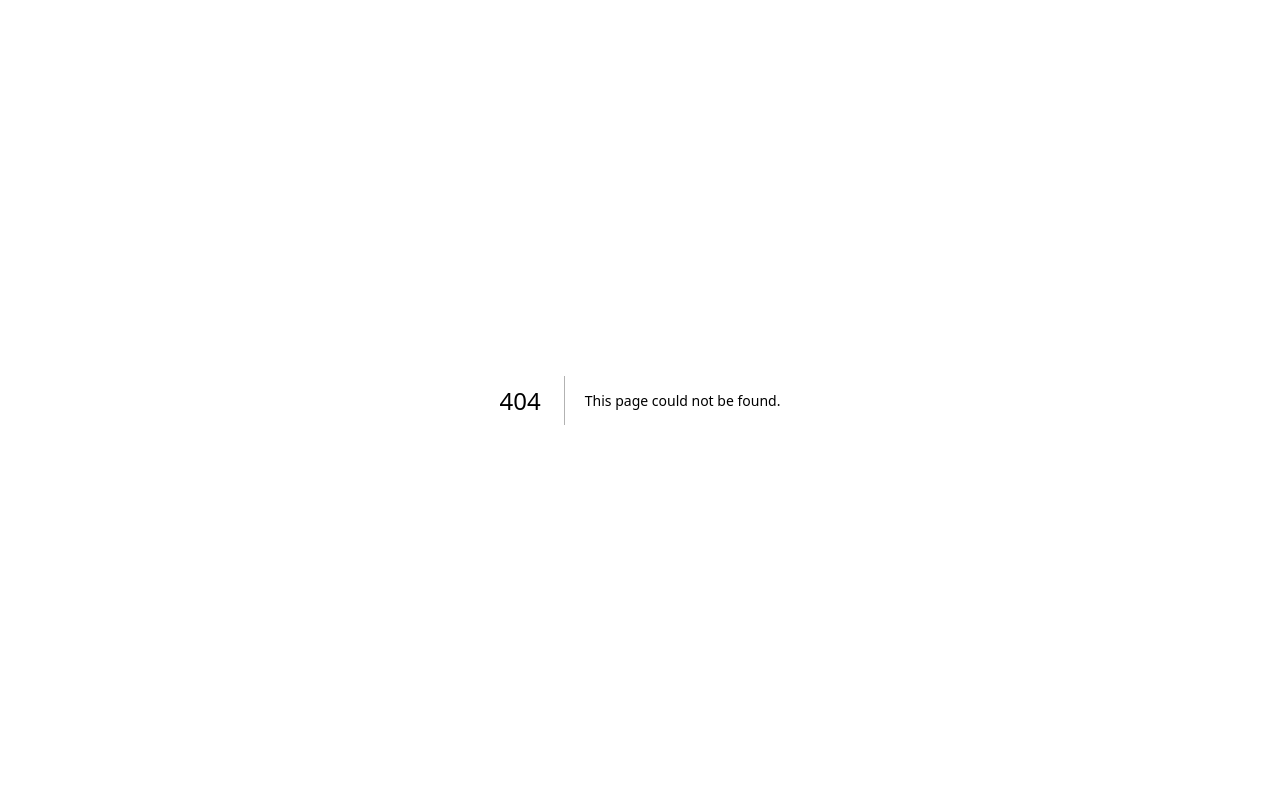
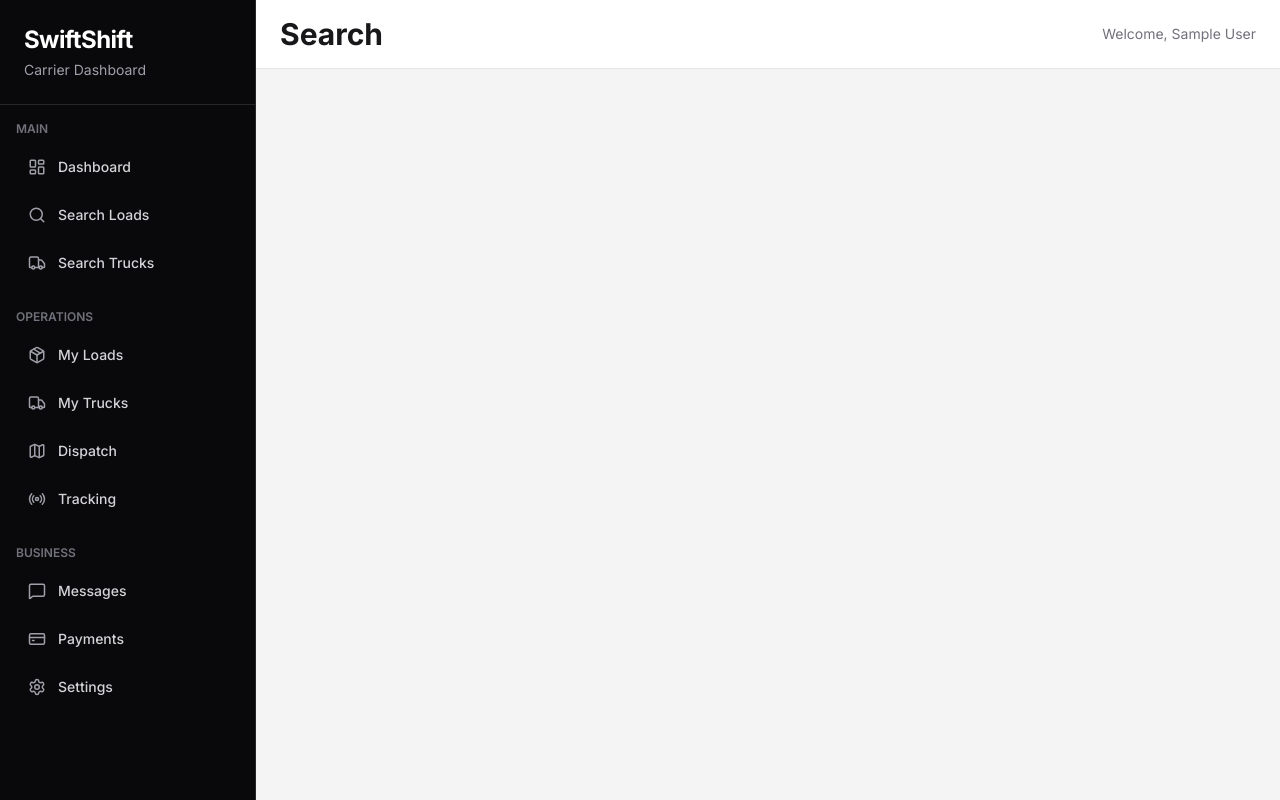
Before and after one commit to alexandrelee10/SwiftShift, a Next.js app: page /loads/search in a window 1280 px wide. Before the commit this address had no page. Built offline with nearby package versions, Linux system fonts and the light colour scheme; no server answers; sample sign-in values are in the browser's storage.

Commit message:
added dashboard and search page

```diff
--- a/app/dashboard/page.tsx
+++ b/app/dashboard/page.tsx
@@ -1,35 +1,58 @@
 import { requireUser } from "@/lib/requireUser";
 import Link from "next/link";
-import loadCount from "@/public/assets/dashboard/load_count_new_logo.png"
-import Image from "next/image"
+import loadCount from "@/public/assets/dashboard/load_count_new_logo.png";
+import Image from "next/image";
+import {
+  LayoutDashboard,
+  Search,
+  Truck,
+  Package,
+  Map as MapIcon,
+  Radio,
+  MessageSquare,
+  CreditCard,
+  Settings as SettingsIcon,
+  type LucideIcon,
+} from "lucide-react";
+
+type SidebarLink = {
+  name: string;
+  href: string;
+  icon: LucideIcon;
+};
+
+type SidebarSection = {
+  title: string;
+  links: SidebarLink[];
+};
 
 export default async function DashboardPage() {
   const session = await requireUser();
 
-  const sidebarSections = [
+  const sidebarSections: SidebarSection[] = [
     {
       title: "Main",
       links: [
-        { name: "Dashboard", href: "/dashboard" },
-        { name: "Search Loads", href: "/loads/search" },
-        { name: "Search Trucks", href: "/trucks/search" },
+        { name: "Dashboard", href: "/dashboard", icon: LayoutDashboard },
+        { name: "Search Loads", href: "/loads/search", icon: Search },
+        { name: "Search Trucks", href: "/trucks/search", icon: Truck },
       ],
     },
     {
       title: "Operations",
       links: [
-        { name: "My Loads", href: "/loads/my-loads" },
-        { name: "My Trucks", href: "/trucks/my-trucks" },
-        { name: "Dispatch", href: "/dispatch" },
-        { name: "Tracking", href: "/tracking" },
+        { name: "My Loads", href: "/loads/my-loads", icon: Package },
+        { name: "My Trucks", href: "/trucks/my-trucks", icon: Truck },
+        { name: "Dispatch", href: "/dispatch", icon: MapIcon },
+        { name: "Tracking", href: "/tracking", icon: Radio },
       ],
     },
     {
       title: "Business",
       links: [
-        { name: "Messages", href: "/messages" },
-        { name: "Payments", href: "/payments" },
-        { name: "Settings", href: "/settings" },
+        { name: "Messages", href: "/messages", icon: MessageSquare },
+        { name: "Payments", href: "/payments", icon: CreditCard },
+        { name: "Settings", href: "/settings", icon: SettingsIcon },
       ],
     },
   ];
@@ -40,12 +63,8 @@ export default async function DashboardPage() {
         {/* Sidebar */}
         <aside className="w-64 min-h-screen bg-zinc-950 text-white border-r border-zinc-800">
           <div className="p-6 border-b border-zinc-800">
-            <h1 className="text-2xl font-bold tracking-tight">
-              SwiftShift
-            </h1>
-            <p className="text-sm text-zinc-400 mt-1">
-              Carrier Dashboard
-            </p>
+            <h1 className="text-2xl font-bold tracking-tight">SwiftShift</h1>
+            <p className="text-sm text-zinc-400 mt-1">Carrier Dashboard</p>
           </div>
 
           <nav className="py-4">
@@ -56,15 +75,23 @@ export default async function DashboardPage() {
                 </p>
 
                 <div className="space-y-1 px-3">
-                  {section.links.map((item) => (
-                    <Link
-                      key={item.name}
-                      href={item.href}
-                      className="flex items-center gap-3 rounded-lg px-4 py-3 text-sm font-medium text-zinc-300 hover:bg-zinc-900 hover:text-white transition"
-                    >
-                      {item.name}
-                    </Link>
-                  ))}
+                  {section.links.map((item) => {
+                    const Icon = item.icon;
+
+                    return (
+                      <Link
+                        key={item.name}
+                        href={item.href}
+                        className="flex items-center gap-3 rounded-lg px-4 py-3 text-sm font-medium text-zinc-300 hover:bg-zinc-900 hover:text-white transition group"
+                      >
+                        <Icon
+                          size={18}
+                          className="text-zinc-400 group-hover:text-white transition"
+                        />
+                        <span>{item.name}</span>
+                      </Link>
+                    );
+                  })}
                 </div>
               </div>
             ))}
@@ -75,9 +102,7 @@ export default async function DashboardPage() {
         <main className="flex-1">
           <div className="border-b border-zinc-200 bg-white px-6 py-4">
             <div className="flex items-center justify-between">
-              <h2 className="text-3xl font-bold text-zinc-900">
-                Dashboard
-              </h2>
+              <h2 className="text-3xl font-bold text-zinc-900">Dashboard</h2>
               <div className="text-sm text-zinc-500">
                 Welcome, {session.user?.name}
               </div>
@@ -106,7 +131,8 @@ export default async function DashboardPage() {
                       SwiftShift Mobile
                     </h3>
                     <p className="mt-2 text-sm text-zinc-600 leading-6">
-                      Access your loads, manage routes, and stay updated from anywhere.
+                      Access your loads, manage routes, and stay updated from
+                      anywhere.
                     </p>
                     <button className="mt-6 text-sm font-semibold text-blue-600 hover:text-blue-700">
                       Get the App →
@@ -118,7 +144,8 @@ export default async function DashboardPage() {
                       Help Center
                     </h3>
                     <p className="mt-2 text-sm text-zinc-600 leading-6">
-                      Contact support, troubleshoot platform issues, and browse training resources.
+                      Contact support, troubleshoot platform issues, and browse
+                      training resources.
                     </p>
                     <button className="mt-6 text-sm font-semibold text-blue-600 hover:text-blue-700">
                       Help Center →
@@ -139,7 +166,10 @@ export default async function DashboardPage() {
                       </p>
                       <ul className="mt-3 space-y-3 text-zinc-700">
                         <li>• Carriers can now post trucks faster from mobile.</li>
-                        <li>• Search filters now respond faster on smaller screens.</li>
+                        <li>
+                          • Search filters now respond faster on smaller
+                          screens.
+                        </li>
                       </ul>
                     </div>
 
@@ -149,8 +179,12 @@ export default async function DashboardPage() {
                       </p>
                       <ul className="mt-3 space-y-3 text-zinc-700">
                         <li>• Improved sorting inside load search results.</li>
-                        <li>• Better visibility for load rate and company info.</li>
-                        <li>• Cleaner dashboard spacing and improved readability.</li>
+                        <li>
+                          • Better visibility for load rate and company info.
+                        </li>
+                        <li>
+                          • Cleaner dashboard spacing and improved readability.
+                        </li>
                       </ul>
                     </div>
                   </div>
@@ -160,7 +194,6 @@ export default async function DashboardPage() {
               {/* Right rail */}
               <aside>
                 <div className="rounded-2xl bg-white border border-zinc-200 p-5 shadow-sm sticky top-6">
-
                   {/* Image container */}
                   <div className="flex flex-col items-center justify-center mb-4 pb-10">
                     <div className="rounded-xl">
@@ -172,9 +205,6 @@ export default async function DashboardPage() {
                         className="object-contain"
                       />
                     </div>
-
-
-
                   </div>
 
                   {/* Header row */}
@@ -242,27 +272,27 @@ export default async function DashboardPage() {
                         key={item.state}
                         className="grid grid-cols-3 items-center rounded-lg px-2 py-2 hover:bg-zinc-50 transition"
                       >
-                        {/* State */}
                         <span className="text-sm font-medium text-zinc-900">
                           {item.state}
                         </span>
 
-                        {/* Loads In */}
                         <span className="text-sm text-center text-zinc-700">
                           {item.inbound}
                         </span>
 
-                        {/* Loads Out */}
                         <span className="text-sm text-right text-zinc-700">
                           {item.outbound}
                         </span>
 
-                        {/* Progress bar (full width row below) */}
                         <div className="col-span-3 mt-2 h-2 rounded-full bg-zinc-200 overflow-hidden">
                           <div
                             className="h-full bg-blue-600 rounded-full"
                             style={{
-                              width: `${(item.inbound / (item.inbound + item.outbound)) * 100}%`,
+                              width: `${
+                                (item.inbound /
+                                  (item.inbound + item.outbound)) *
+                                100
+                              }%`,
                             }}
                           />
                         </div>
@@ -273,8 +303,8 @@ export default async function DashboardPage() {
               </aside>
             </div>
           </div>
-        </main >
-      </div >
-    </div >
+        </main>
+      </div>
+    </div>
   );
 }
--- /dev/null
+++ b/app/loads/search/page.tsx
@@ -0,0 +1,112 @@
+import { requireUser } from "@/lib/requireUser";
+import {
+  LayoutDashboard,
+  Search,
+  Truck,
+  Package,
+  Map as MapIcon,
+  Radio,
+  MessageSquare,
+  CreditCard,
+  Settings as SettingsIcon,
+  type LucideIcon,
+} from "lucide-react";
+import Link from "next/link";
+
+type SidebarLink = {
+  name: string;
+  href: string;
+  icon: LucideIcon;
+};
+
+type SidebarSection = {
+  title: string;
+  links: SidebarLink[];
+};
+
+export default async function SearchPage() {
+  const session = await requireUser();
+
+  const sidebarSections: SidebarSection[] = [
+    {
+      title: "Main",
+      links: [
+        { name: "Dashboard", href: "/dashboard", icon: LayoutDashboard },
+        { name: "Search Loads", href: "/loads/search", icon: Search },
+        { name: "Search Trucks", href: "/trucks/search", icon: Truck },
+      ],
+    },
+    {
+      title: "Operations",
+      links: [
+        { name: "My Loads", href: "/loads/my-loads", icon: Package },
+        { name: "My Trucks", href: "/trucks/my-trucks", icon: Truck },
+        { name: "Dispatch", href: "/dispatch", icon: MapIcon },
+        { name: "Tracking", href: "/tracking", icon: Radio },
+      ],
+    },
+    {
+      title: "Business",
+      links: [
+        { name: "Messages", href: "/messages", icon: MessageSquare },
+        { name: "Payments", href: "/payments", icon: CreditCard },
+        { name: "Settings", href: "/settings", icon: SettingsIcon },
+      ],
+    },
+  ];
+
+  return (
+    <div className="min-h-screen bg-zinc-100">
+      <div className="flex">
+        {/* Sidebar */}
+        <aside className="w-64 min-h-screen bg-zinc-950 text-white border-r border-zinc-800">
+          <div className="p-6 border-b border-zinc-800">
+            <h1 className="text-2xl font-bold tracking-tight">SwiftShift</h1>
+            <p className="text-sm text-zinc-400 mt-1">Carrier Dashboard</p>
+          </div>
+
+          <nav className="py-4">
+            {sidebarSections.map((section) => (
+              <div key={section.title} className="mb-6">
+                <p className="px-4 mb-2 text-xs font-semibold uppercase text-zinc-500">
+                  {section.title}
+                </p>
+
+                <div className="space-y-1 px-3">
+                  {section.links.map((item) => {
+                    const Icon = item.icon;
+
+                    return (
+                      <Link
+                        key={item.name}
+                        href={item.href}
+                        className="flex items-center gap-3 rounded-lg px-4 py-3 text-sm font-medium text-zinc-300 hover:bg-zinc-900 hover:text-white transition group"
+                      >
+                        <Icon
+                          size={18}
+                          className="text-zinc-400 group-hover:text-white transition"
+                        />
+                        <span>{item.name}</span>
+                      </Link>
+                    );
+                  })}
+                </div>
+              </div>
+            ))}
+          </nav>
+        </aside>
+
+        <main className="flex-1">
+          <div className="border-b border-zinc-200 bg-white px-6 py-4">
+            <div className="flex items-center justify-between">
+              <h2 className="text-3xl font-bold text-zinc-900">Search</h2>
+              <div className="text-sm text-zinc-500">
+                Welcome, {session.user?.name}
+              </div>
+            </div>
+          </div>
+        </main>
+      </div>
+    </div>
+  );
+}
```
